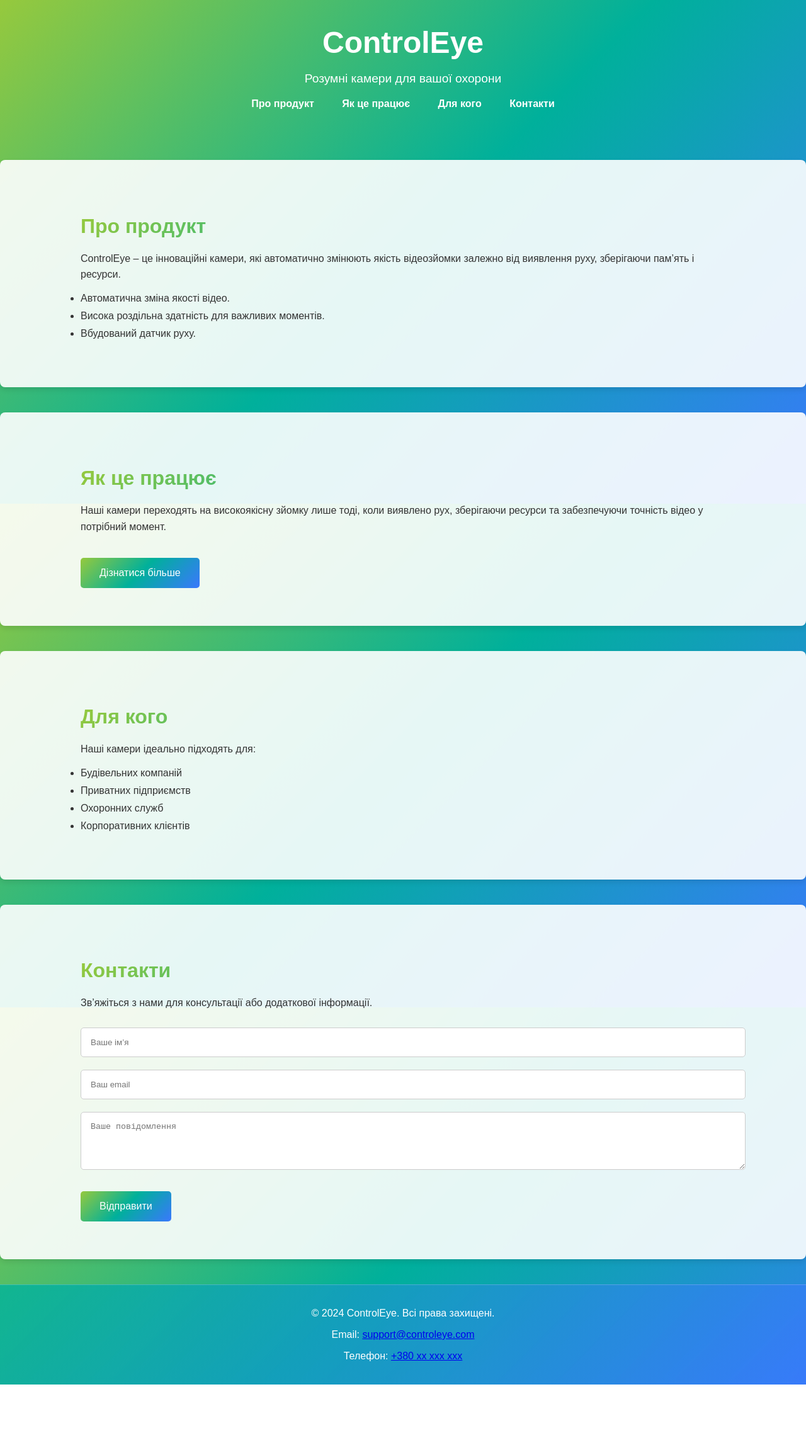
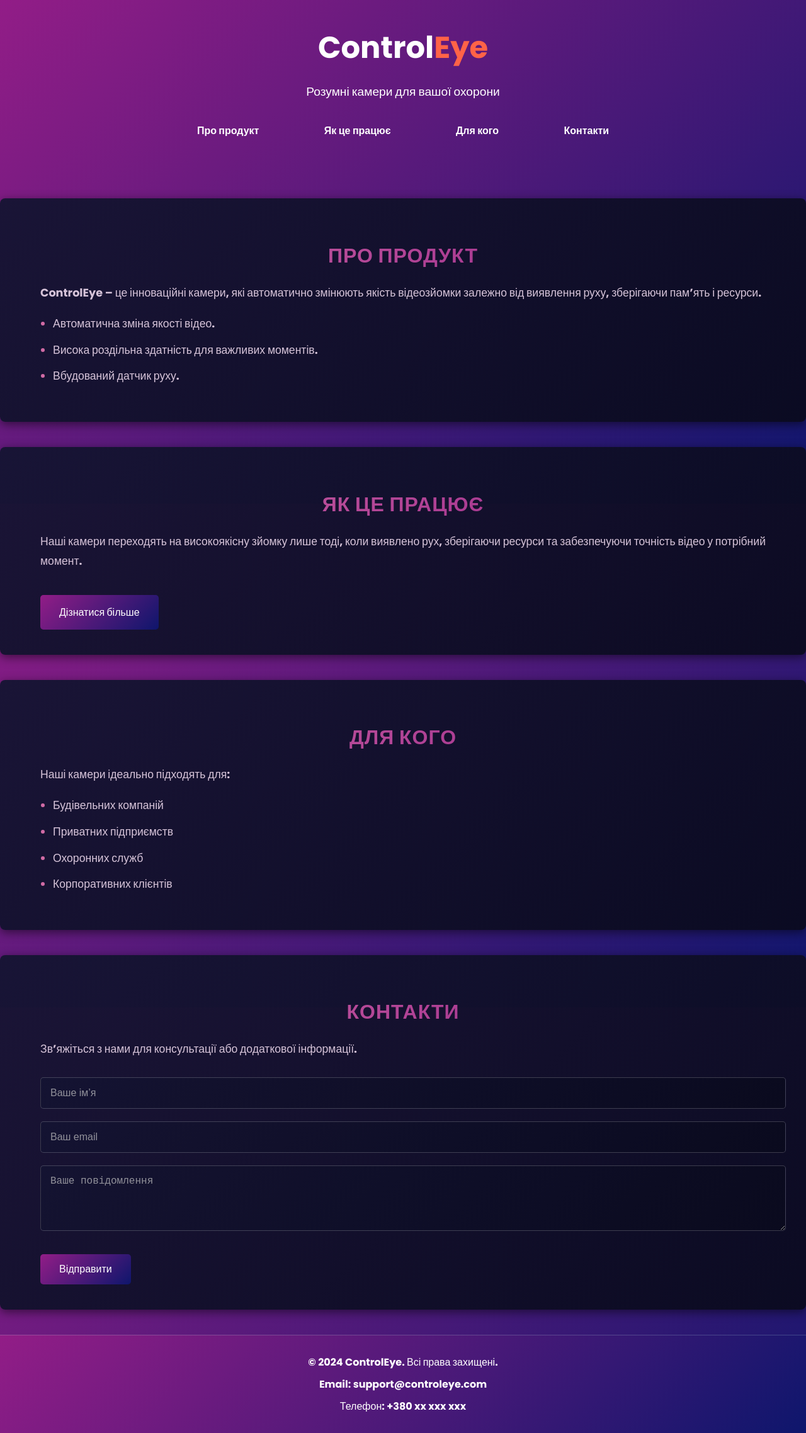
Before and after one commit to Yaroslav0056/Contrl_eye, a plain HTML site: page docs/index.html in a window 1280 px wide. Shown: the whole page at 63% size. Before the commit the page ends 2199 px from the top, so only its background shows below. Drawn offline with Linux system fonts and the light colour scheme.

Commit message:
Changed website

```diff
--- a/docs/index.html
+++ b/docs/index.html
@@ -5,20 +5,24 @@
     <meta name="viewport" content="width=device-width, initial-scale=1.0" />
     <title>ControlEye</title>
     <link rel="stylesheet" href="styles.css" />
+    <link
+      href="https://fonts.googleapis.com/css2?family=Poppins:wght@700&display=swap"
+      rel="stylesheet"
+    />
   </head>
   <body>
     <header>
-      <h1>ControlEye</h1>
+      <h1>Control<span class="highlight">Eye</span></h1>
       <p>Розумні камери для вашої охорони</p>
       <nav>
-        <a href="#product">Про продукт</a>
-        <a href="#how-it-works">Як це працює</a>
-        <a href="#audience">Для кого</a>
-        <a href="#contact">Контакти</a>
+        <a href="#about-product">Про продукт</a>
+        <a href="#working-principle">Як це працює</a>
+        <a href="#target-audience">Для кого</a>
+        <a href="#get-in-touch">Контакти</a>
       </nav>
     </header>
 
-    <section id="product">
+    <section id="about-product" class="product-section">
       <h2>Про продукт</h2>
       <p>
         ControlEye – це інноваційні камери, які автоматично змінюють якість
@@ -31,7 +35,7 @@
       </ul>
     </section>
 
-    <section id="how-it-works">
+    <section id="working-principle" class="working-section">
       <h2>Як це працює</h2>
       <p>
         Наші камери переходять на високоякісну зйомку лише тоді, коли виявлено
@@ -46,7 +50,7 @@
       >
     </section>
 
-    <section id="audience">
+    <section id="target-audience" class="audience-section">
       <h2>Для кого</h2>
       <p>Наші камери ідеально підходять для:</p>
       <ul>
@@ -57,7 +61,7 @@
       </ul>
     </section>
 
-    <section id="contact">
+    <section id="get-in-touch" class="contact-section">
       <h2>Контакти</h2>
       <p>Зв’яжіться з нами для консультації або додаткової інформації.</p>
       <div class="contact-form">
--- a/docs/script.js
+++ b/docs/script.js
@@ -9,18 +9,25 @@ function validateForm() {
     errorMessage.textContent = "Будь ласка, заповніть всі поля.";
     errorMessage.style.display = "block";
     successMessage.style.display = "none";
+    setTimeout(function () {
+      errorMessage.style.display = "none";
+    }, 5000);
     return false;
   }
 
   var emailPattern = /^[a-zA-Z0-9._%+-]+@[a-zA-Z0-9.-]+\.[a-zA-Z]{2,}$/;
   if (!emailPattern.test(email)) {
     errorMessage.textContent =
-      "Будь ласка, введіть правильну адресу електронної пошти.";
+      "Невірна адреса електронної пошти. Перевірте формат.";
     errorMessage.style.display = "block";
     successMessage.style.display = "none";
+    setTimeout(function () {
+      errorMessage.style.display = "none";
+    }, 5000);
     return false;
   }
 
+  successMessage.textContent = "Форма надіслана успішно!";
   successMessage.style.display = "block";
   errorMessage.style.display = "none";
 
--- a/docs/styles.css
+++ b/docs/styles.css
@@ -1,6 +1,6 @@
 html {
   height: 100%;
-  background: linear-gradient(135deg, #96c93d, #00b09b, #3a78fd);
+  background: linear-gradient(135deg, #921d87, #0e166c);
   scroll-behavior: smooth;
 }
 
@@ -8,7 +8,7 @@ body {
   height: 100%;
   margin: 0;
   padding: 0;
-  font-family: "Arial", sans-serif;
+  font-family: "Poppins", sans-serif;
   color: white;
 }
 
@@ -20,16 +20,31 @@ header {
 }
 
 footer {
-  background: linear-gradient(
-    135deg,
-    rgba(0, 179, 155, 0.8),
-    rgba(58, 120, 253, 0.8)
-  );
+  background: linear-gradient(135deg, #921d87, #0e166c);
   color: white;
   padding: 20px 0;
   text-align: center;
   backdrop-filter: blur(5px);
   border-top: 1px solid rgba(255, 255, 255, 0.2);
+}
+
+footer p {
+  margin: 10px 0;
+}
+
+footer a {
+  color: white;
+  text-decoration: none;
+  font-family: "Poppins", sans-serif;
+  font-weight: normal;
+}
+
+footer a:hover {
+  color: #d16ba5;
+}
+
+footer a:active {
+  color: #921d87;
 }
 
 header h1 {
@@ -50,60 +65,83 @@ nav a {
   margin: 0 20px;
   text-decoration: none;
   font-weight: bold;
+  padding: 15px 30px;
+  border-radius: 5px;
+  display: inline-block;
+  transition: background 0.3s ease, transform 0.3s ease, box-shadow 0.3s ease;
 }
 
 nav a:hover {
-  text-decoration: none;
-  color: #005fa3;
+  background: linear-gradient(135deg, #b537b8, #3c2b89);
+  transform: scale(1.05);
+  box-shadow: 0 4px 10px rgba(181, 55, 184, 0.5);
 }
 
 section {
-  padding: 60px 10%;
-  margin: 40px 0;
-  background-color: rgba(255, 255, 255, 0.9);
-  color: #333;
+  padding: 40px 5%;
+  margin: 40px auto;
+  max-width: 1337px;
+  background: linear-gradient(135deg, rgba(20, 20, 50, 0.95), rgba(10, 10, 30, 0.95));
+  color: rgba(225, 195, 225, 0.9);
   border-radius: 8px;
-  box-shadow: 0 4px 8px rgba(0, 0, 0, 0.1);
+  box-shadow: 0 4px 15px rgba(0, 0, 0, 0.5);
+  transition: transform 0.3s ease, box-shadow 0.3s ease;
+}
+
+section:hover {
+  transform: scale(1.02);
+  box-shadow: 0 8px 20px rgba(0, 0, 0, 0.7);
 }
 
 section h2 {
   font-size: 2rem;
   margin-bottom: 20px;
-  background: linear-gradient(135deg, #96c93d, #00b09b, #3a78fd);
+  background: linear-gradient(135deg, #d16ba5, #921d87);
   -webkit-background-clip: text;
   color: transparent;
+  text-align: center;
+  text-transform: uppercase;
+  letter-spacing: 1px;
 }
 
-section p {
-  font-size: 1rem;
-  line-height: 1.6;
+section p,
+section ul li {
+  font-size: 1.1rem;
+  line-height: 1.8;
+  color: rgba(235, 215, 235, 0.9);
+  text-align: justify;
 }
 
 section ul {
   list-style-type: disc;
-  padding: 0;
+  padding: 0 20px;
 }
 
 section ul li {
-  font-size: 1rem;
   margin-bottom: 10px;
 }
 
-.cta-button {
+section ul li::marker {
+  color: #d16ba5;
+}
+
+button, .cta-button {
   display: inline-block;
   padding: 15px 30px;
-  background: linear-gradient(135deg, #96c93d, #00b09b, #3a78fd);
+  background: linear-gradient(135deg, #921d87, #0e166c);
   color: white;
   text-decoration: none;
   border-radius: 5px;
   margin-top: 20px;
   font-size: 1rem;
   border: none;
-  transition: background 0.3s ease;
+  transition: background 0.3s ease, transform 0.3s ease, box-shadow 0.3s ease;
 }
 
-.cta-button:hover {
-  background: linear-gradient(135deg, #00b09b, #3a78fd, #96c93d);
+button:hover, .cta-button:hover {
+  background: linear-gradient(135deg, #b537b8, #3c2b89);
+  transform: scale(1.05);
+  box-shadow: 0 4px 10px rgba(181, 55, 184, 0.5);
 }
 
 .contact-form input,
@@ -112,24 +150,23 @@ section ul li {
   padding: 15px;
   margin: 10px 0;
   border-radius: 5px;
-  border: 1px solid #ccc;
+  border: 1px solid rgba(255, 255, 255, 0.2);
+  background: linear-gradient(135deg, rgba(20, 20, 50, 0.9), rgba(10, 10, 30, 0.9));
+  color: rgba(235, 215, 235, 0.9);
+  font-size: 1rem;
 }
 
-.contact-form button {
-  display: inline-block;
-  padding: 15px 30px;
-  background: linear-gradient(135deg, #96c93d, #00b09b, #3a78fd);
-  color: white;
-  text-decoration: none;
-  border-radius: 5px;
-  margin-top: 20px;
-  font-size: 1rem;
-  border: none;
-  transition: background 0.3s ease;
+.contact-form input::placeholder,
+.contact-form textarea::placeholder {
+  color: rgba(200, 200, 200, 0.7);
 }
 
-.contact-form button:hover {
-  background: linear-gradient(135deg, #00b09b, #3a78fd, #96c93d);
+.contact-form input:focus,
+.contact-form textarea:focus {
+  outline: none;
+  border-color: #d16ba5;
+  box-shadow: 0 0 5px rgba(209, 107, 165, 0.5);
+  background: linear-gradient(135deg, rgba(30, 30, 60, 0.95), rgba(15, 15, 35, 0.95));
 }
 
 .error-message,
@@ -137,14 +174,21 @@ section ul li {
   display: none;
   margin-top: 10px;
   padding: 10px;
-  background-color: #ffdddd;
-  color: #ff0000;
-  border: 1px solid #ff0000;
   border-radius: 5px;
+  background-color: rgba(20, 20, 50, 0.9);
+  color: rgba(235, 215, 235, 0.9);
+  border: 1px solid rgba(255, 255, 255, 0.2);
 }
 
 .success-message {
-  background-color: #ddffdd;
-  color: #008000;
-  border: 1px solid #008000;
+  border-color: #008000;
 }
+
+.error-message {
+  border-color: #ff0000;
+}
+
+.highlight {
+  color: #ff6347;
+  font-weight: bold;
+}
```
